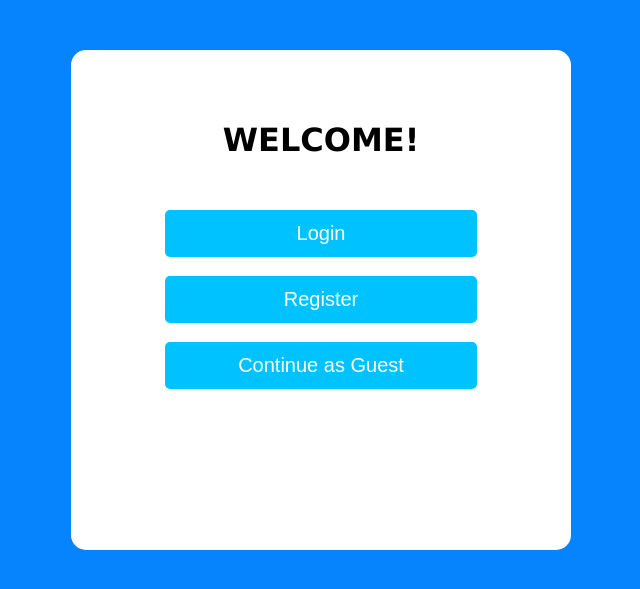
After one commit to xlab-classes/cse442-spring2022-team-the-squad, a Flask app: template templates/index.html in a window 1280 px wide. The commit adds this page. Shown: the top 589 px of the page, without its empty margins (319-959 px from the left). Run offline with Flask 2, Linux system fonts and the light colour scheme; the template is opened without the code that fills it, so the values that code supplies are empty.

Commit message:
#27 #33 accounts are now able to be created through the registration page, and a user can now log in with their account

```diff
--- /dev/null
+++ b/app.py
@@ -0,0 +1,126 @@
+from flask import Flask, render_template, request
+
+#changed MySQL connector
+from flaskext.mysql import MySQL
+
+# initialize global mySQL connection
+app = Flask(__name__, template_folder='templates')
+
+mysql = MySQL()
+
+app.config['MYSQL_DATABASE_USER'] = "shawnkop"
+app.config['MYSQL_DATABASE_PASSWORD'] = "50356342"
+app.config['MYSQL_DATABASE_DB'] = "cse442_2022_spring_team_x_db"
+app.config['MYSQL_DATABASE_HOST'] = "oceanus.cse.buffalo.edu"
+app.config['MYSQL_PORT'] = 3306
+
+mysql.init_app(app)
+
+connection = mysql.connect()
+
+# insert email / pwd / username into the users table
+"""
+def mySQL_insert(email, pwd, username):
+    cur = mysql.connection.cursor()
+    cur.execute("CREATE TABLE IF NOT EXISTS users(email VARCHAR(255), pwd VARCHAR(255), username VARCHAR(255))")
+    cur.execute("INSERT INTO users(email, pwd, username) VALUES (%s, %s, %s)", (email, pwd, username))
+    mysql.connection.commit()
+    cur.close()
+"""
+
+# check the users pass to see if it matches
+# returns True or False
+"""
+def mySQL_check_pass(user, pwd):
+    cur = mysql.connection.cursor()
+    cur.execute("CREATE TABLE IF NOT EXISTS users(email VARCHAR(255), pwd VARCHAR(255), username VARCHAR(255))")
+    cur.execute("SELECT * FROM users WHERE username = '"+user+"'")
+    rows = cur.fetchall()
+    mysql.connection.commit()
+    cur.close()
+    return rows[0][1] == pwd
+"""
+
+# check if username / email exists already in the database
+# returns True of False
+"""
+def mySQL_check_key_exists(key, value):
+    cur = mysql.connection.cursor()
+    cur.execute("CREATE TABLE IF NOT EXISTS users(email VARCHAR(255), pwd VARCHAR(255), username VARCHAR(255))")
+    cur.execute("SELECT * FROM users WHERE "+key+" = '"+value+"'")
+    rows = cur.fetchall()
+    mysql.connection.commit()
+    cur.close()
+    return len(rows) > 0
+"""
+
+#-------------------------------------
+#           -FLASK ROUTING-
+#-------------------------------------
+@app.route('/', methods=['GET'])
+def home():
+    return render_template('index.html')
+
+#######################
+
+
+@app.route('/login.html', methods=['GET'])
+def login():
+    return render_template('login.html')
+
+
+###########################
+
+@app.route('/login.html', methods=['POST'])
+def login_user():
+    msg = ""
+
+    u_username = request.form['uname']
+    u_password = request.form['pwd']
+    cursor = connection.cursor()
+
+    cursor.execute("SELECT * from users where username = %s AND PWD = %s", (u_username, u_password))
+    connection.commit()
+    result = cursor.fetchall()
+
+    if len(result) == 0:
+        msg = "No user found with that information"
+    else:
+        msg = "Logged in!"
+
+    return render_template('login.html', login_msg=msg)
+
+
+###########################
+
+@app.route('/register.html', methods=['GET'])
+def register():
+    return render_template('register.html')
+
+
+#############################
+
+@app.route('/register.html', methods=['POST'])
+def create_user():
+    u_email = request.form['email']
+    u_username = request.form['uname']
+    u_password = request.form['pwd']
+    msg = ""
+
+    cursor = connection.cursor()
+    cursor.execute("INSERT INTO users(email, pwd, username) VALUES (%s, %s, %s)", (u_email, u_password, u_username))
+    connection.commit()
+
+    #if not (mySQL_check_key_exists("username",u_username)):
+    #    mySQL_insert(u_email, u_password, u_username)
+    #else:
+    #    return 'User already exists!' #DO NOT ALLOW TO REGISTER, USERNAME ALREADY EXISTS
+    msg = "User successfully added!" #SUCCESSFULLY REGISTER
+
+
+    return render_template('register.html', report_msg=msg)
+
+
+
+if __name__ == '__main__':
+    app.run(host='128.205.32.39', port=7321)
--- a/css/style.css
+++ b/static/styles/style.css
@@ -37,7 +37,7 @@ h4 {
     border-radius: 15px;
 }
 
-#welcomeButtons {
+.welcomeButtons {
     margin: auto;
     border-style: none;
     padding: 10px;
--- /dev/null
+++ b/templates/index.html
@@ -0,0 +1,44 @@
+<!DOCTYPE html>
+<html>
+
+<head>
+    <meta name="viewport" content="width=device-width, initial-scale=1.0">
+    <title>Welcome</title>
+    <link rel="stylesheet" type="text/css" href="css/style.css">
+</head>
+
+<body>
+
+    <div class="login">
+
+        <h1>WELCOME!</h1>
+        <br>
+
+        <div class="centerContainer">
+            <button id="loginbtn" class="welcomeButtons">Login</button>
+            <br>
+            <button id="registerbtn" class="welcomeButtons">Register</button>
+            <br>
+            <button id="guestbtn" class="welcomeButtons">Continue as Guest</button>
+        </div>
+
+        <script type="text/javascript">
+            document.getElementById("registerbtn").onclick = function () {
+                location.href = "register.html";
+            };
+
+            document.getElementById("loginbtn").onclick = function () {
+                location.href = "login.html";
+            };
+
+            document.getElementById("guestbtn").onclick = function () {
+                location.href = "";
+            };
+
+
+        </script>
+
+    </div>
+</body>
+
+</html>
--- a/login.html
+++ b/templates/login.html
@@ -13,14 +13,14 @@
 
         <h1>LOGIN</h1>
         <br>
-
-        <form action="dashboard.php">
+        {{ login_msg }}
+        <form name="accountinfo" action="" method="POST">
             <div class="centerContainer">
                 <input class="textFields" type="text" placeholder="Username" name="uname" id="uname" required>
                 <input class="textFields" type="password" placeholder="Password" name="pwd" id="pwd" required>
                 <br>
                 <br>
-                <button id="welcomeButtons">Login</button>
+                <button type="submit" class="welcomeButtons">Log in</button>
 
             </div>
         </form>
--- a/register.html
+++ b/templates/register.html
@@ -13,14 +13,14 @@
 
         <h1>REGISTER</h1>
         <br>
-
-        <form action="dashboard.php">
+        {{ report_msg }}
+        <form name="accountinfo" action="" method="POST">
             <div class="centerContainer">
                 <input class="textFields" type="text" placeholder="Email" name="email" id="email" required>
                 <input class="textFields" type="text" placeholder="Username" name="uname" id="uname" required>
                 <input class="textFields" type="password" placeholder="Password" name="pwd" id="pwd" required>
                 <p>Already registered? <a href="#">Log in</a>.</p>
-                <button id="welcomeButtons">Register</button>
+                <button type="submit" class="welcomeButtons">Register</button>
                 <br>
             </div>
         </form>
```
Also changed, not shown: index.html (deleted, +0 -28 lines), templates/forgotpassword.html (renamed from forgotpassword.html).
